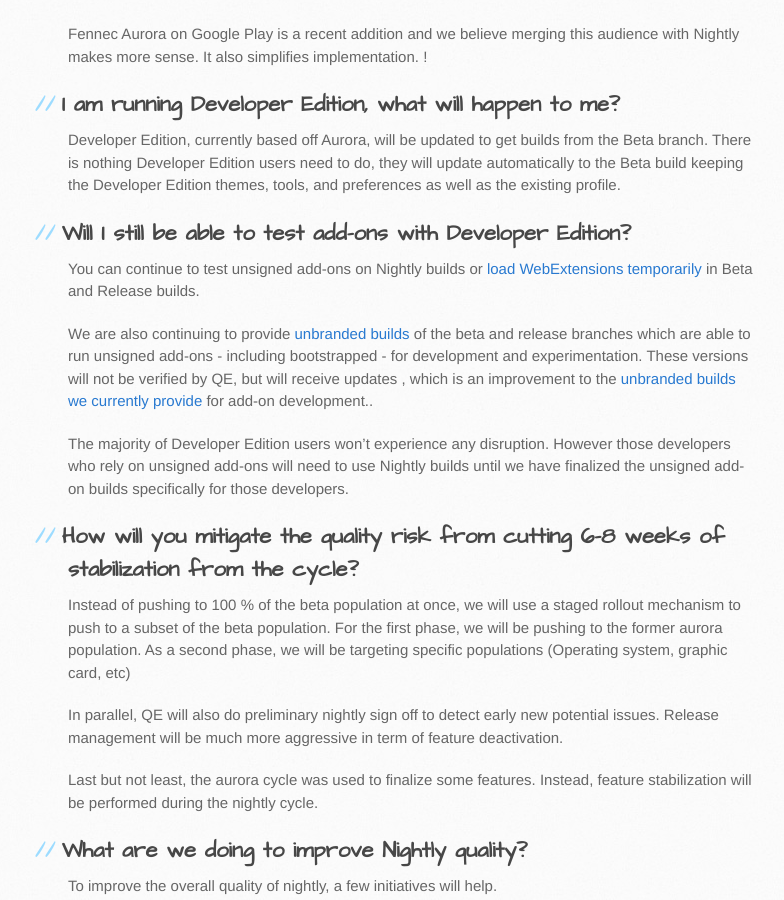
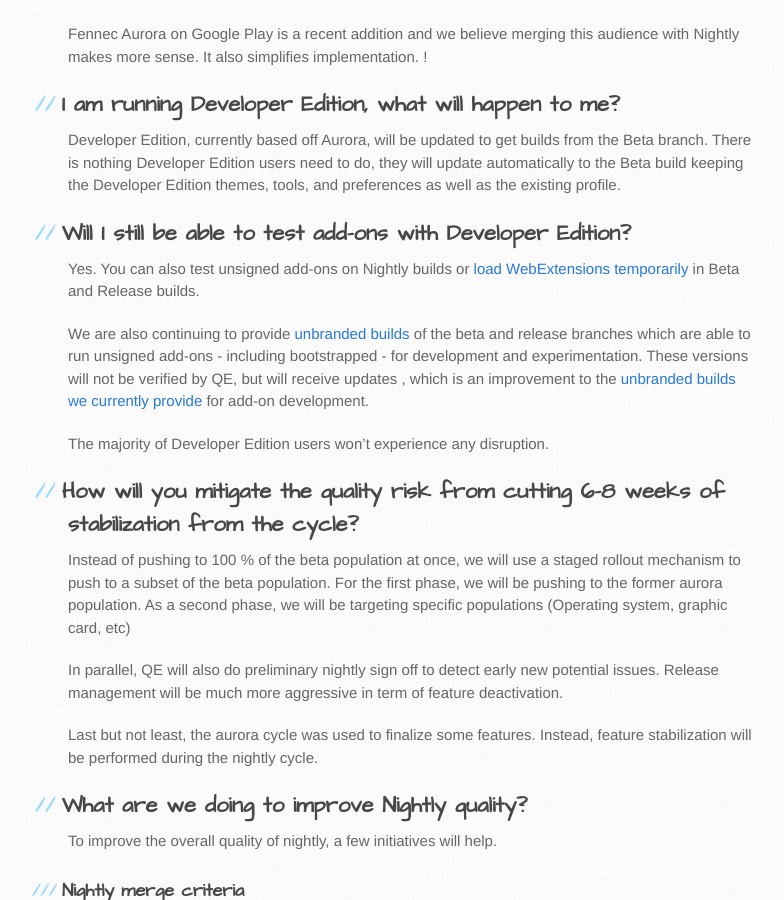
Before and after one commit to mozilla/release-blog, a Jekyll site: the page built from _posts/2017-04-17-Dawn-Project-FAQ.md, in a window 1280 px wide and 900 px high, scrolled down 2543 px. Shown: the whole window, without its empty margins (102-886 px from the left). Built offline with Jekyll 4.4.1, drawn with Linux system fonts in a browser that asks for light colours; Markdown is read by kramdown in place of the engine named in the settings.

Commit message:
Update FAQ re: DevEdition and unsigned add-ons
According to an email from @clarkbw:

> DE continues to allow unsigned add-ons.
> It is based off Beta, however it does have some different build flags.

The FAQ should be updated to reflect this.

```diff
--- a/_posts/2017-04-17-Dawn-Project-FAQ.md
+++ b/_posts/2017-04-17-Dawn-Project-FAQ.md
@@ -58,11 +58,11 @@
 Developer Edition, currently based off Aurora, will be updated to get builds from the Beta branch. There is nothing Developer Edition users need to do, they will update automatically to the Beta build keeping the Developer Edition themes, tools, and preferences as well as  the existing profile.
 
 ## Will I still be able to test add-ons with Developer Edition?
-You can continue to test unsigned add-ons on Nightly builds or [load WebExtensions temporarily](https://blog.mozilla.org/addons/2015/12/23/loading-temporary-add-ons/) in Beta and Release builds.
+Yes. You can also test unsigned add-ons on Nightly builds or [load WebExtensions temporarily](https://blog.mozilla.org/addons/2015/12/23/loading-temporary-add-ons/) in Beta and Release builds.
 
-We are also continuing to provide [unbranded builds](https://wiki.mozilla.org/Add-ons/Extension_Signing#Unbranded_Builds) of the beta and release branches which are able to run unsigned add-ons - including bootstrapped - for development and experimentation. These versions will not be verified by QE, but will receive updates , which is an improvement to the [unbranded builds we currently provide](https://wiki.mozilla.org/Add-ons/Extension_Signing#Unbranded_Builds) for add-on development..
+We are also continuing to provide [unbranded builds](https://wiki.mozilla.org/Add-ons/Extension_Signing#Unbranded_Builds) of the beta and release branches which are able to run unsigned add-ons - including bootstrapped - for development and experimentation. These versions will not be verified by QE, but will receive updates , which is an improvement to the [unbranded builds we currently provide](https://wiki.mozilla.org/Add-ons/Extension_Signing#Unbranded_Builds) for add-on development.
 
-The majority of Developer Edition users won't experience any disruption. However those developers who rely on unsigned add-ons will need to use Nightly builds until we have finalized the unsigned add-on builds specifically for those developers.
+The majority of Developer Edition users won't experience any disruption.
 
 ## How will you mitigate the quality risk from cutting 6-8 weeks of stabilization from the cycle?
 Instead of pushing to 100 % of the beta population at once, we will use a staged rollout mechanism to push to a subset of the beta population.
```
